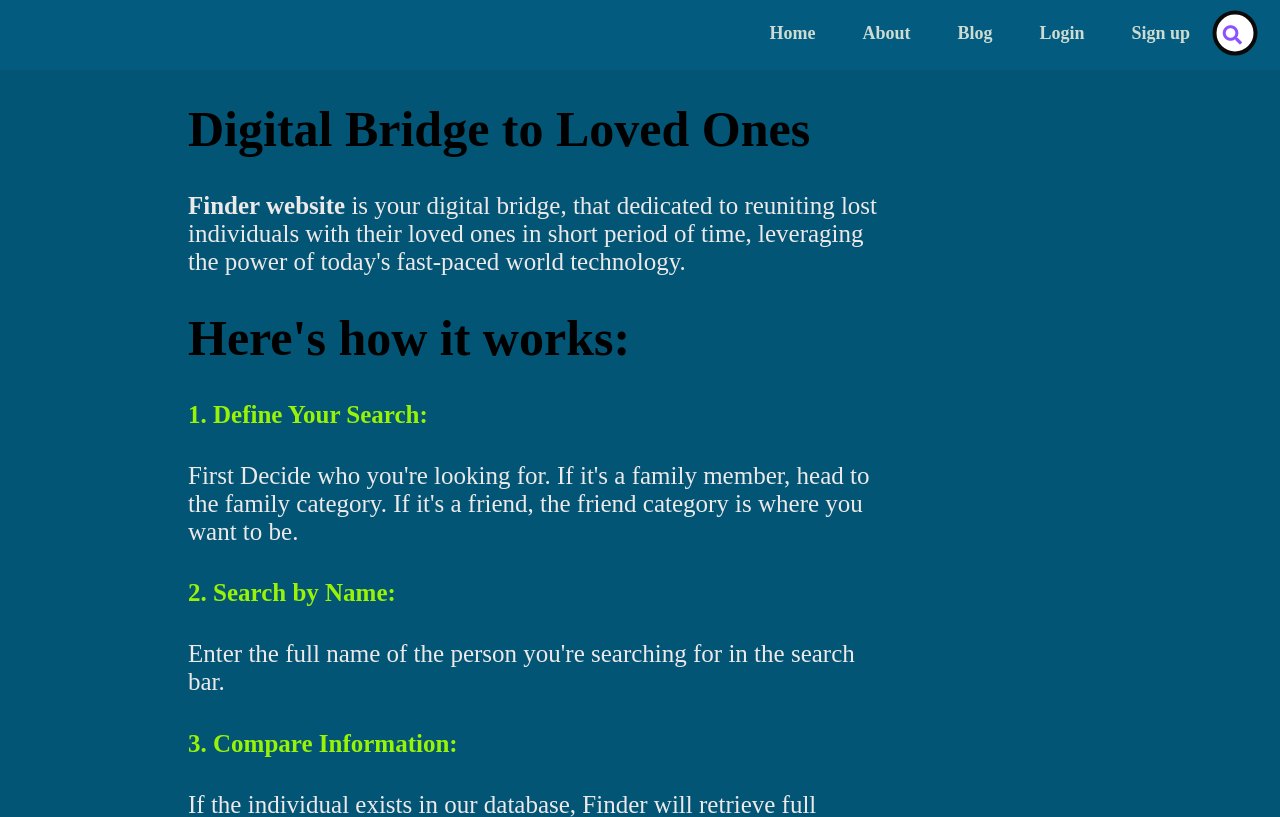
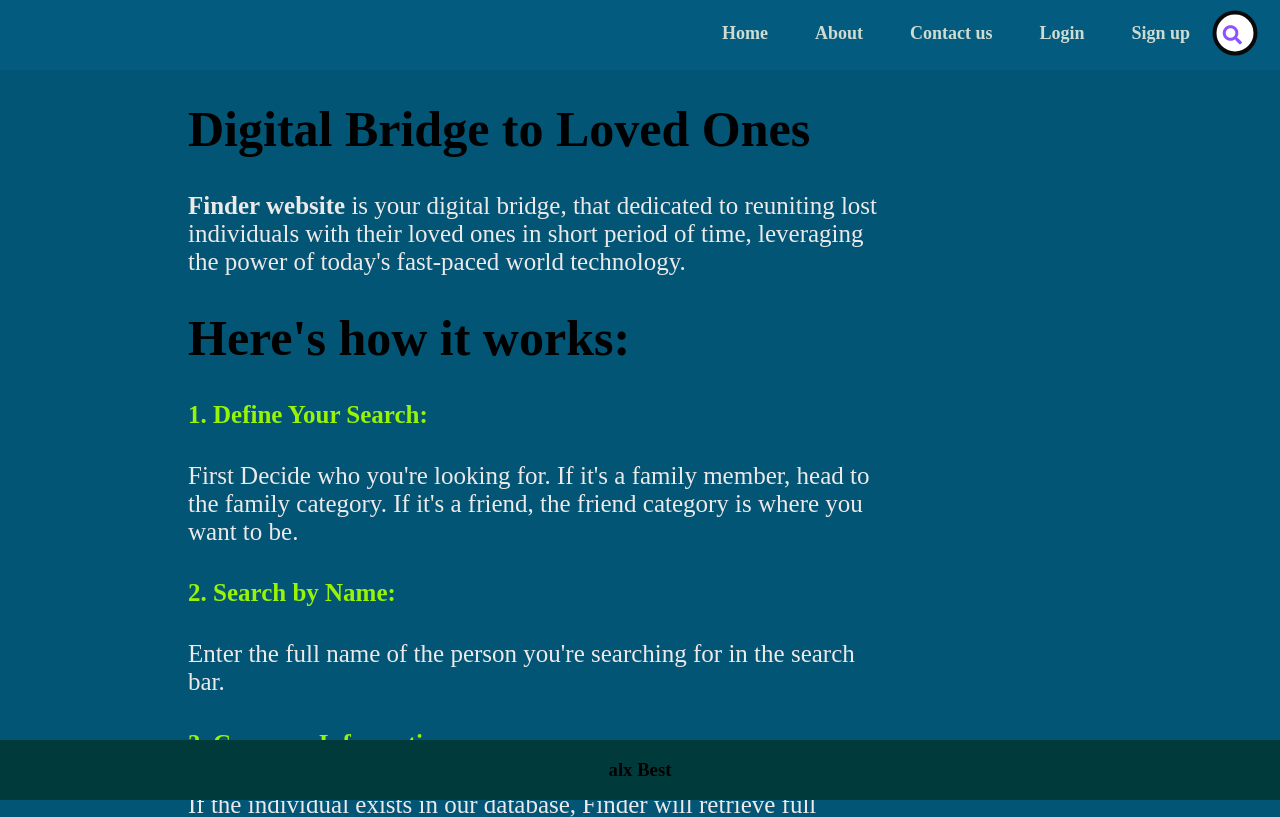
Before and after one commit to sitiabdulaziz11/alx-portfolio, a plain HTML site: page htmls/home.html in a window 1280 px wide. Shown: the top 817 px of the page. Drawn offline with Linux system fonts and the light colour scheme.

Commit message:
updated portfolio

```diff
--- a/htmls/css_directory/home.css
+++ b/htmls/css_directory/home.css
@@ -205,3 +205,14 @@ body {
 .navbar ul li a:hover {
     color: #e25413;
 }
+footer {
+    display:grid;
+    background-color: #013a3a; /*rgb(8, 8, 8); */
+    height: 60px;
+    width: 100%;
+    justify-content: center;
+    align-items: center;
+    position: fixed;
+    bottom: 0px;
+    left: 0px;
+}
--- a/htmls/css_directory/main_cssfile.css
+++ b/htmls/css_directory/main_cssfile.css
@@ -301,5 +301,4 @@ footer {
     position: fixed;
     bottom: 0px;
     left: 0px;
-
 }
--- a/htmls/home.html
+++ b/htmls/home.html
@@ -15,7 +15,7 @@
                 <ul>
                     <li><a href="home.html">Home</a></li>
                     <li><a href="about.html">About</a></li>
-                    <li><a href="#">Blog</a></li>
+                    <li><a href="#">Contact us</a></li>
                     <li><a href="#">Login</a></li>
                     <li><a href="#">Sign up</a></li>
                     <div class="header_form">
@@ -65,5 +65,10 @@
             </form>
         </div>
     </div>
+    <footer>
+        <div class="foot">
+          <h3>alx Best</h3>
+        </div>
+    </footer>
 </body>
 </html>
```
